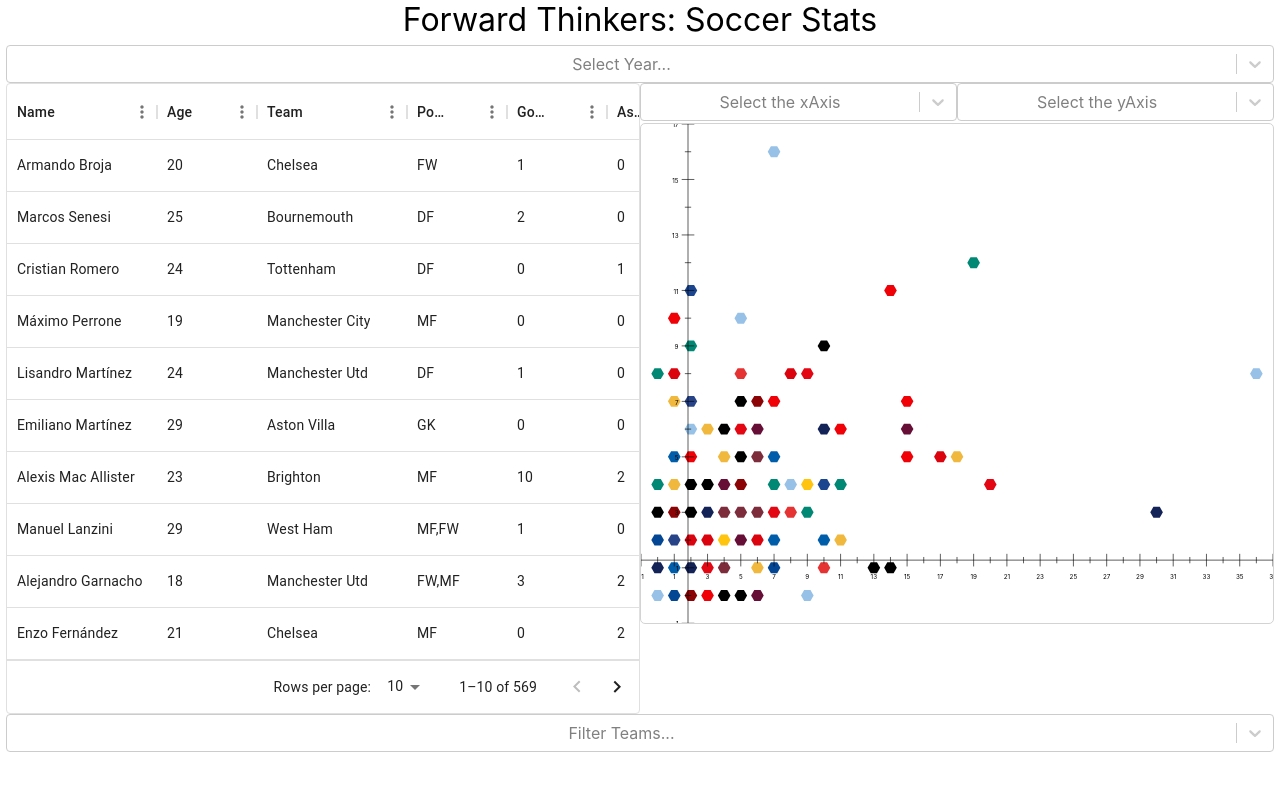
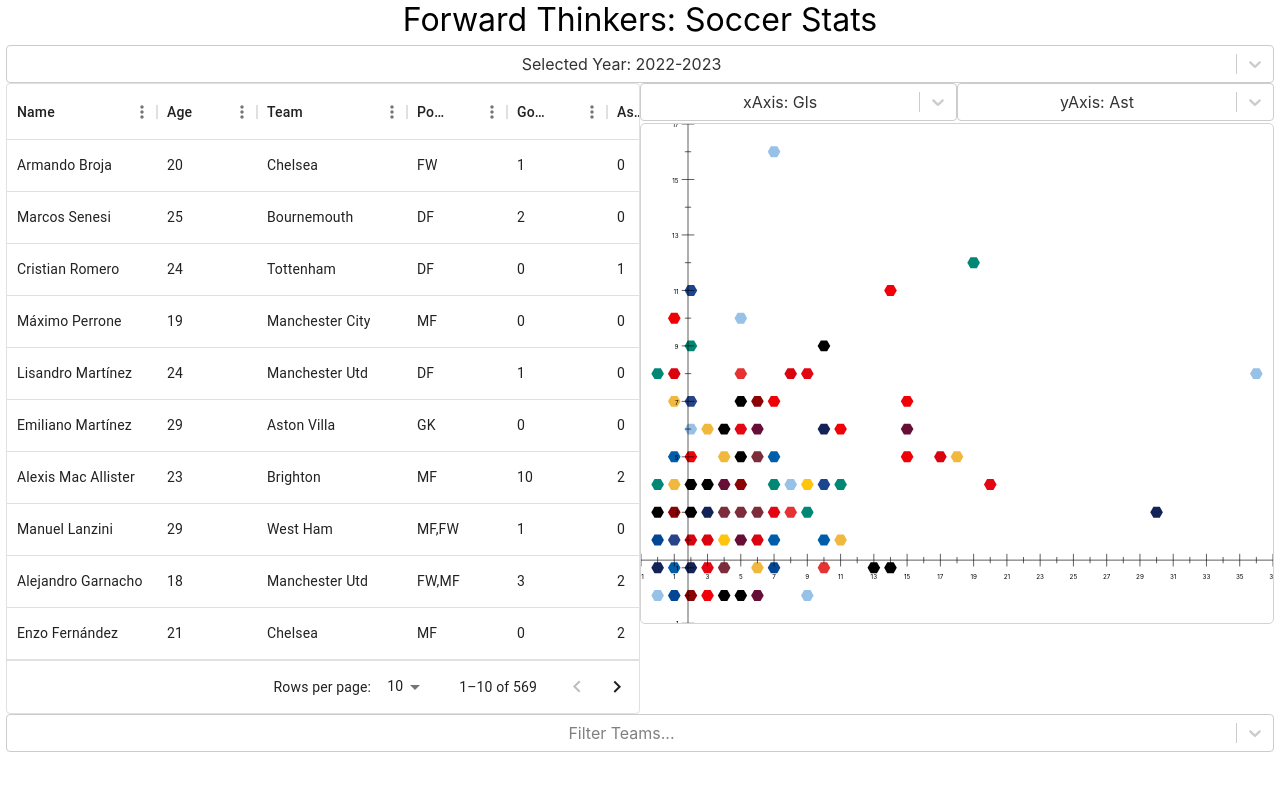
Before and after one commit to Nuri-G/ForwardThinkers, a React (Create React App) app: page / in a window 1280 px wide. Shown: the top 790 px of the page. Built offline with nearby package versions, Linux system fonts and the light colour scheme.

Commit message:
Fixed issues with dropdowns

```diff
--- a/src/App.js
+++ b/src/App.js
@@ -107,7 +107,7 @@ class App extends React.Component {
                 processedData.push(processedLine);
             }
             this.data = processedData;
-            this.setState({ ...this.state, activeData: processedData });
+            this.setState({ ...this.state, activeData: processedData, activeTeams: [] });
         })
     }
 
@@ -121,7 +121,7 @@ class App extends React.Component {
             let labels = Object.keys(this.state.activeData[0]['Performance']);
             let options = [...labels].map(a => {return {'value': a, 'label': a}});
 
-            return (<Select className='Axis-Select' placeholder={"Select the " + axis} options={options} onChange={(value, label) => {
+            return (<Select className='Axis-Select' value={{value: this.state[axis], label: axis + ": " + this.state[axis]}} placeholder={"Select the " + axis} options={options} onChange={(value, label) => {
                 let state = this.state;
                 state[axis] = value.value;
                 this.setState(state);
@@ -134,7 +134,7 @@ class App extends React.Component {
 
         this.data = null;
         this.loading = false;
-        this.state = {activeData: null, xAxis: 'Gls', yAxis: 'Ast', selectedYear: "2022-2023"};
+        this.state = {activeData: null, xAxis: 'Gls', yAxis: 'Ast', activeTeams: [], selectedYear: "2022-2023"};
     }
 
     render() {
@@ -148,7 +148,7 @@ class App extends React.Component {
         }
 
         let dropdownTeamOptions = new Set();
-        for(let player of this.state.activeData) {
+        for(let player of this.data) {
             dropdownTeamOptions.add(player.Player.Squad);
         }
         dropdownTeamOptions = [...dropdownTeamOptions].map(a => {return {'value': a, 'label': a}});
@@ -156,6 +156,7 @@ class App extends React.Component {
         return (
             <div className="App">
                 <Select placeholder = "Select Year..."
+                value={{value: this.state.selectedYear, label: 'Selected Year: ' + this.state.selectedYear}}
                 options={yearOptions}
                 onChange={(selectedOption) => {
                     this.setState(
@@ -171,10 +172,10 @@ class App extends React.Component {
                     {this.createDropdown("yAxis")}
                     <Graph activeData={this.state.activeData} xAxis={this.state.xAxis} yAxis={this.state.yAxis} teamInfo={teamInfo} width={100} height={79}></Graph>
                 </div>
-                <Select placeholder="Filter Teams..." isMulti options={dropdownTeamOptions} onChange={(values, labels) => {
+                <Select placeholder="Filter Teams..." isMulti value={this.state.activeTeams} options={dropdownTeamOptions} onChange={(values, labels) => {
                     let activeTeams = new Set(values.map(a => a.value));
                     let activeData = this.data.filter(player => activeTeams.size === 0 || activeTeams.has(player.Player.Squad));
-                    this.setState({ ...this.state, activeData: activeData });
+                    this.setState({ ...this.state, activeData: activeData, activeTeams: [...activeTeams].map(a => {return {'value': a, 'label': a}}) });
                 }} />
             </div>
         );
```
